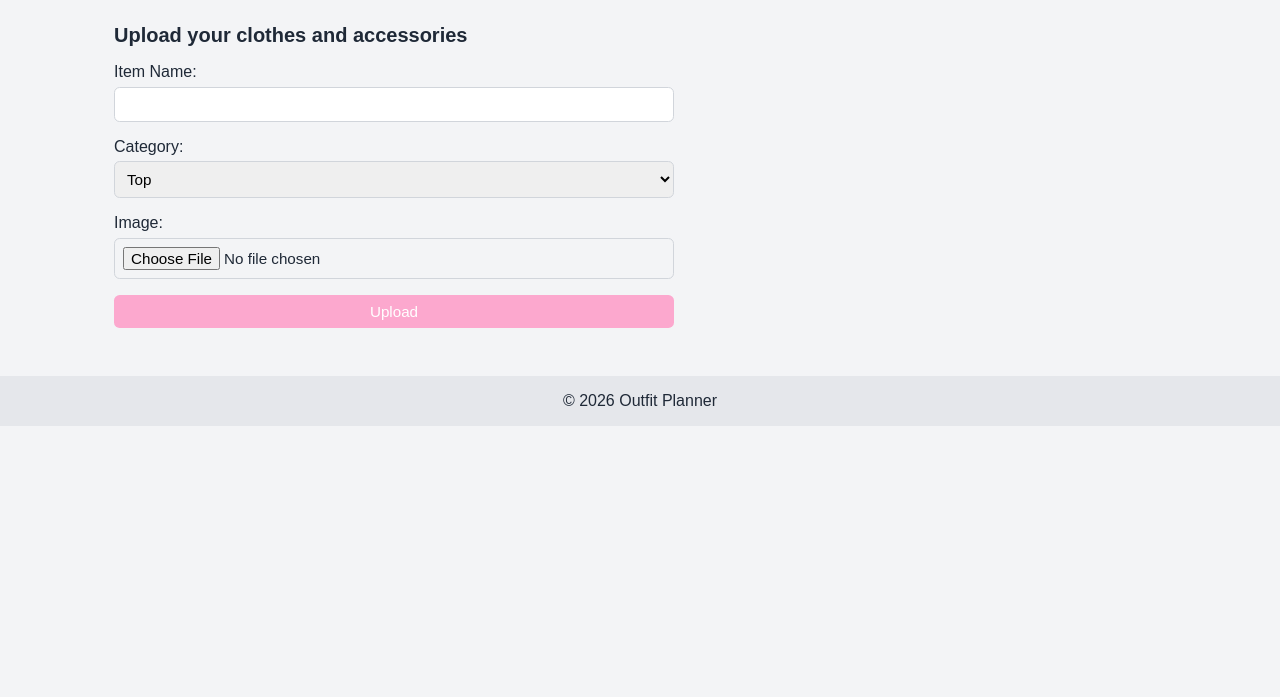
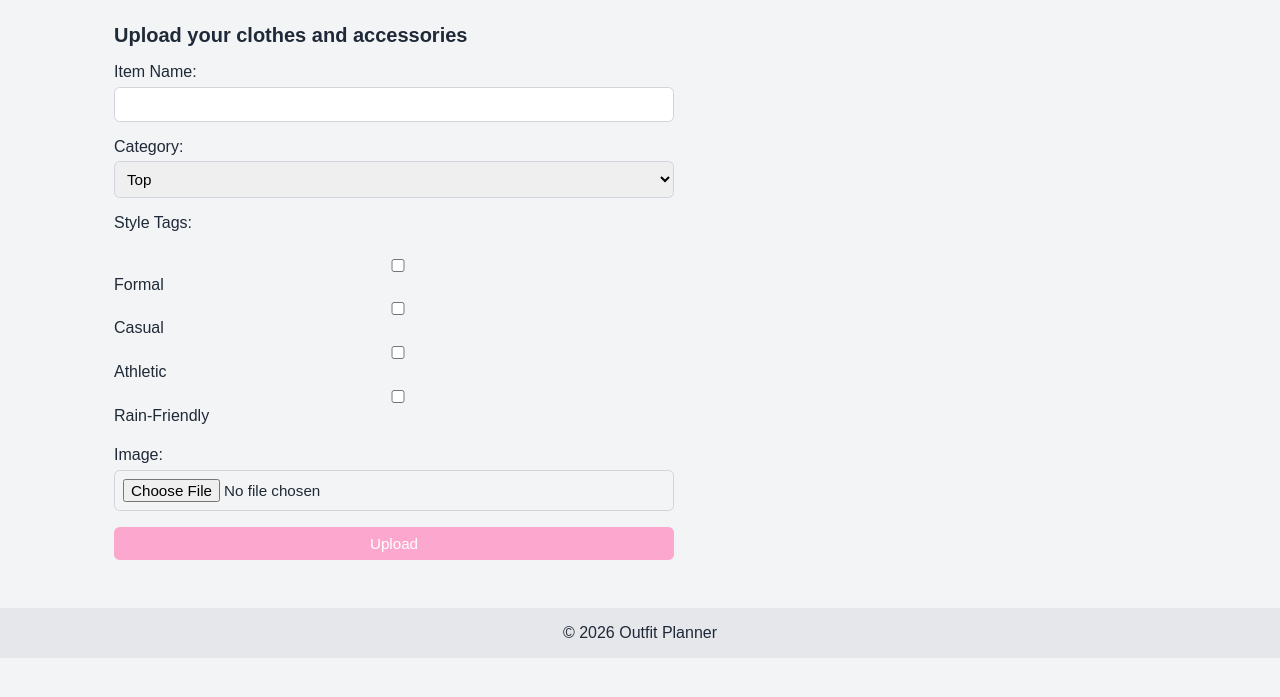
Before and after one commit to vroom0607/outfit-planner-app, a FastAPI app: page /upload in a window 1280 px wide. Shown: the part 60-757 px from the top of the page. Run offline with FastAPI, Linux system fonts and the light colour scheme.

Commit message:
style changes, added tag implementation to upload page

```diff
--- a/main.py
+++ b/main.py
@@ -6,6 +6,7 @@ from fastapi.responses import RedirectResponse
 from fastapi.staticfiles import StaticFiles
 from fastapi.templating import Jinja2Templates
 from sqlalchemy.orm import Session
+from typing import List
 
 import weather
 import calendar_service
@@ -36,14 +37,15 @@ def home(request: Request):
 def upload_page(request: Request):
     return templates.TemplateResponse("upload.html", {"request": request})
 
-# Upload wardrobe route placeholder
 @app.post("/upload")
 async def upload_item(
     name: str = Form(...),
     category: str = Form(...),
     image: UploadFile = File(...),
+    tags: List[str] = Form([]),
     db: Session = Depends(get_db),
 ):
+    tags_str = " ".join(tags)
     extension = Path(image.filename or "").suffix or ".jpg"
     filename = f"{uuid4().hex}{extension}"
     file_path = UPLOAD_DIR / filename
--- a/static/styles.css
+++ b/static/styles.css
@@ -133,6 +133,29 @@ h2 {
     font-size: 0.95rem;
 }
 
+.tags-container input[type="checkbox"] {
+    display: none;
+}
+
+.tags-container .tag {
+    display: inline-block;
+    padding: 0.5rem 1rem;
+    margin: 0.25rem;
+    border-radius: 20px;
+    border: 1px solid #333;
+    background-color: #f3f4f6;
+    color: #1f2937;
+    cursor: pointer;
+    user-select: none;
+    transition: 0.2s;
+}
+
+.tags-container input[type="checkbox"]:checked + .tag {
+    background-color: #fca8ce;
+    color: white;
+    border-color: #fca8ce;
+}
+
 .outfit-grid {
     display: grid;
     gap: 1rem;
--- a/templates/upload.html
+++ b/templates/upload.html
@@ -18,6 +18,21 @@
             </select>
         </div>
         <div class="form-field">
+            <label>Style Tags:</label><br>
+
+            <input type="checkbox" id="formal" name="tags" value="formal">
+            <label for="formal" class="tag">Formal</label>
+
+            <input type="checkbox" id="casual" name="tags" value="casual">
+            <label for="casual" class="tag">Casual</label>
+
+            <input type="checkbox" id="athletic" name="tags" value="athletic">
+            <label for="athletic" class="tag">Athletic</label>
+
+            <input type="checkbox" id="rain" name="tags" value="rain">
+            <label for="rain" class="tag">Rain-Friendly</label>
+        </div>
+        <div class="form-field">
             <label for="image">Image:</label>
             <input id="image" type="file" name="image">
         </div>
```
